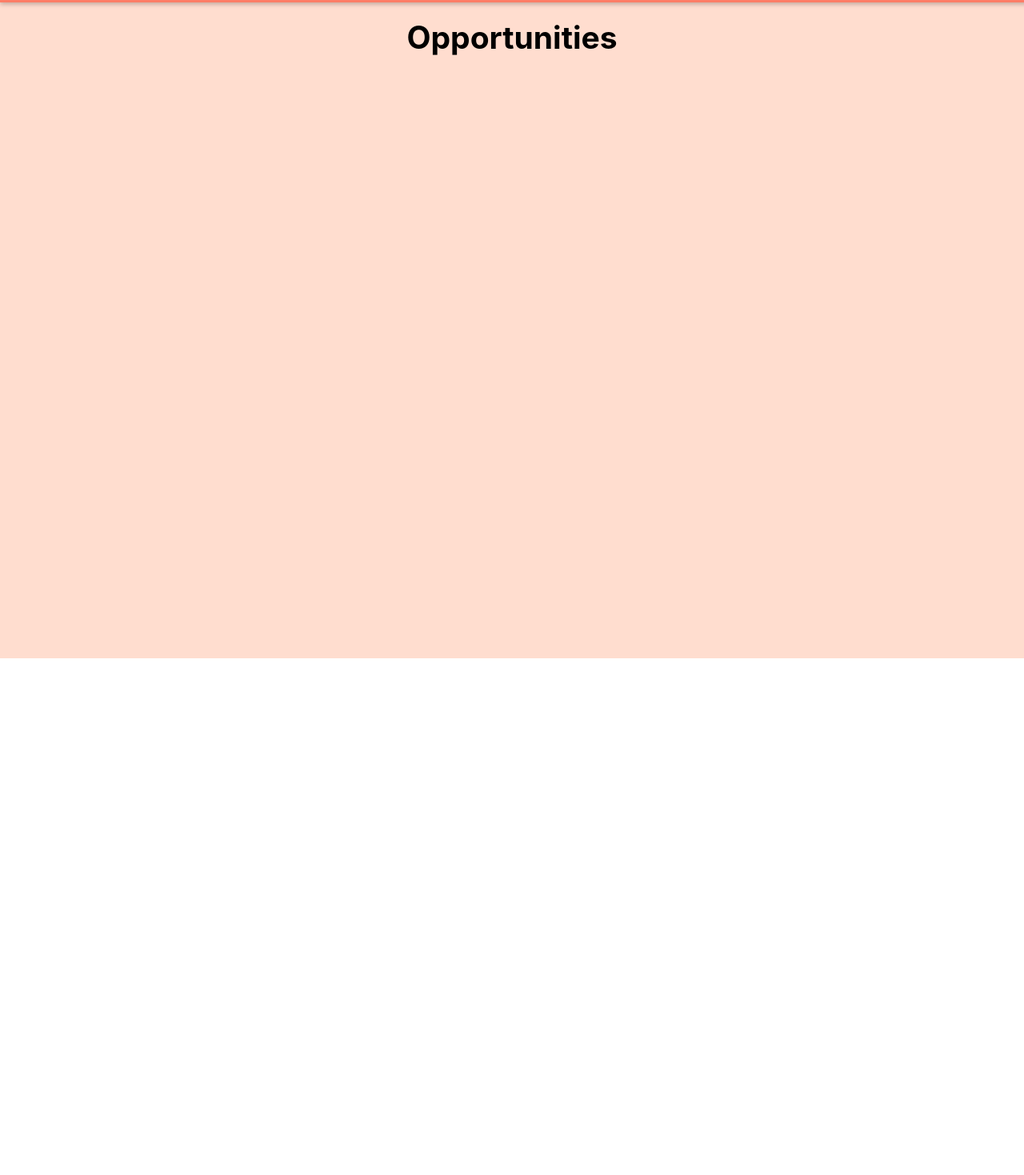
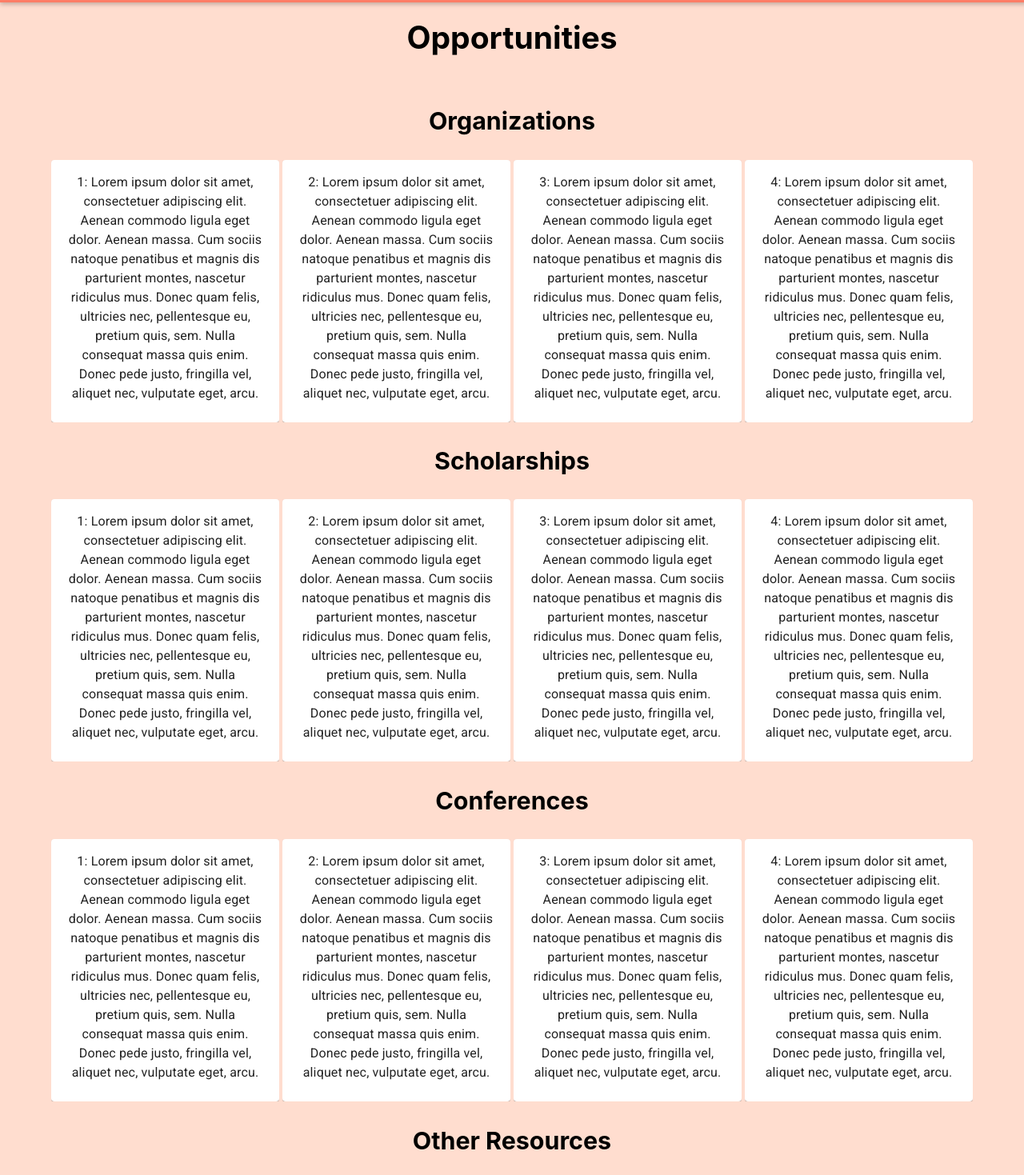
Before and after one commit to ReshmiCode/Bridge-The-Gap, a React (Create React App) app in the folder website/: page /opportunities in a window 1280 px wide. Shown: the part 61-1530 px from the top of the page at 80% size. Before the commit the page ends 884 px from the top, so only its background shows below. Built offline with nearby package versions, Linux system fonts and the light colour scheme; no server answers.

Commit message:
Base for opportunities

```diff
--- a/website/src/screens/Opportunities.js
+++ b/website/src/screens/Opportunities.js
@@ -1,9 +1,18 @@
 import React from "react";
+import CardList from "../components/CardList";
 
 function Opportunities() {
   return (
     <div className="App">
       <h2> Opportunities </h2>
+      <h3>Organizations</h3>
+      <CardList />
+      <h3>Scholarships</h3>
+      <CardList />
+      <h3>Conferences</h3>
+      <CardList />
+      <h3>Other Resources</h3>
+      <CardList />
     </div>
   );
 }
```
